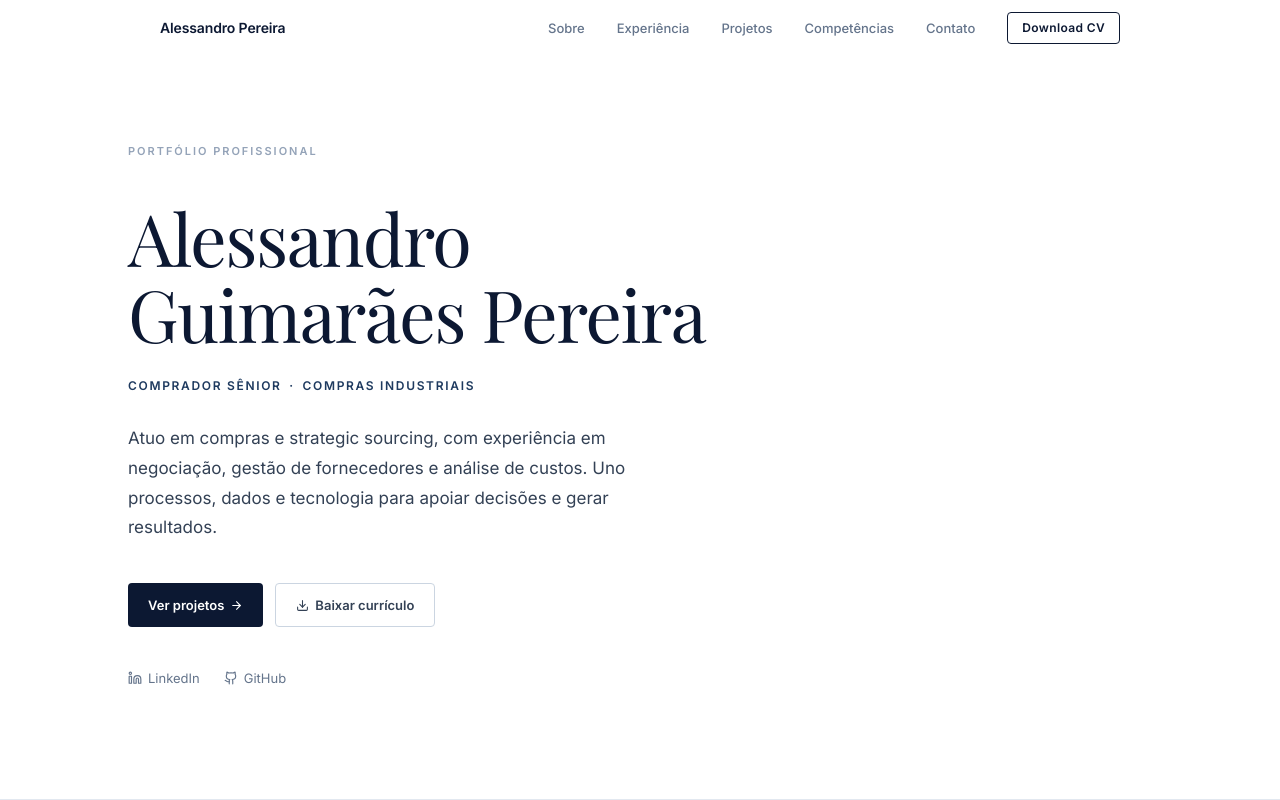
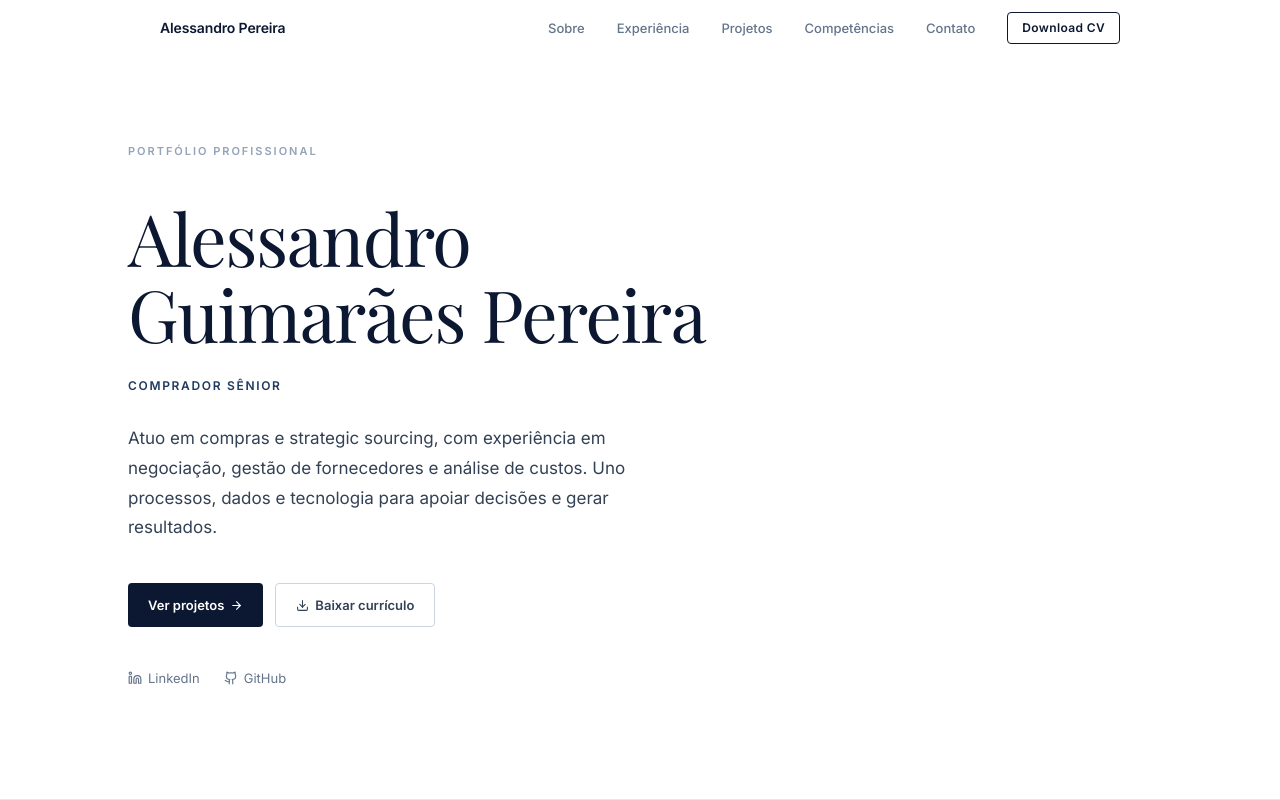
Before and after one commit to Alessandro-phn/Portifolio, a Next.js app: page / in a window 1280 px wide. Shown: the top 800 px of the page. Built offline with nearby package versions, Linux system fonts and the light colour scheme.

Commit message:
Simplifica título principal para Comprador Sênior

```diff
--- a/components/HeroSection.tsx
+++ b/components/HeroSection.tsx
@@ -64,7 +64,7 @@
             marginBottom: "1.75rem",
           }}
         >
-          Comprador Sênior&ensp;·&ensp;Compras Industriais
+          Comprador Sênior
         </p>
 
         {/* Tagline */}
```
